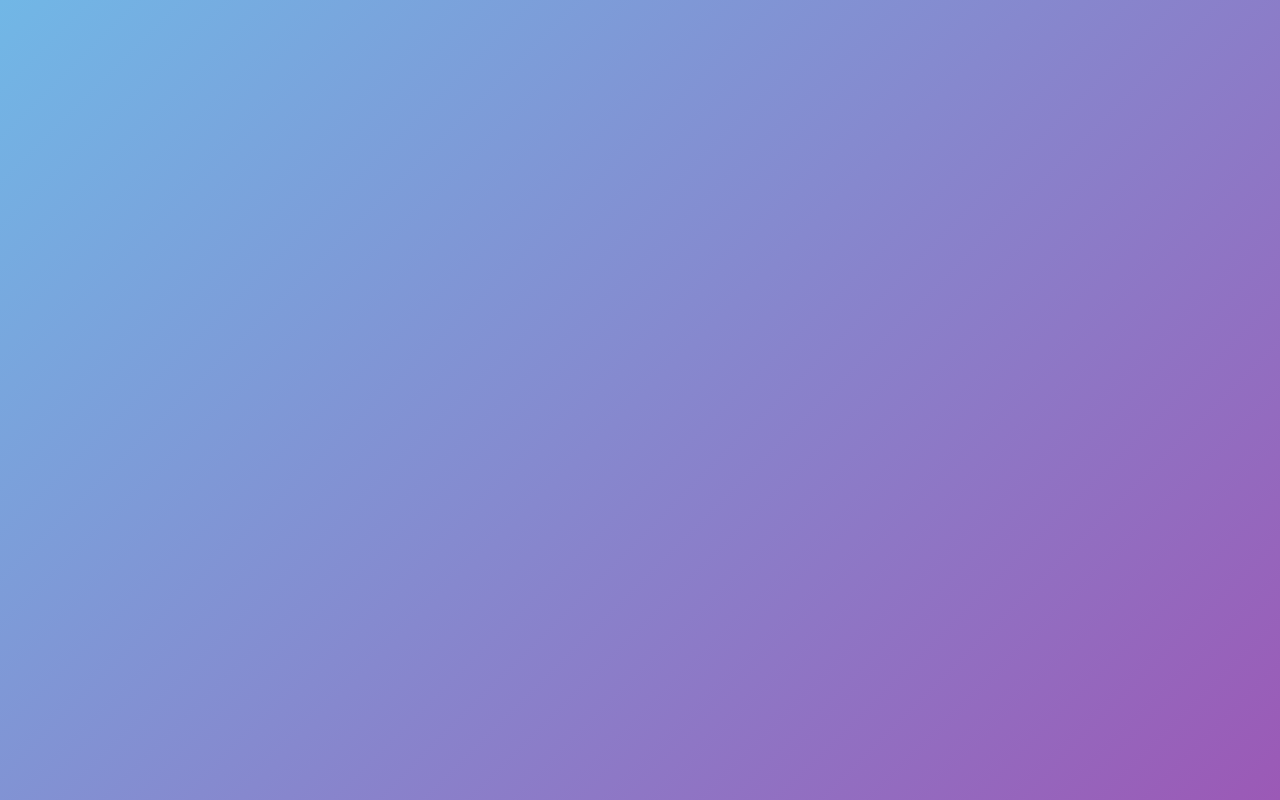
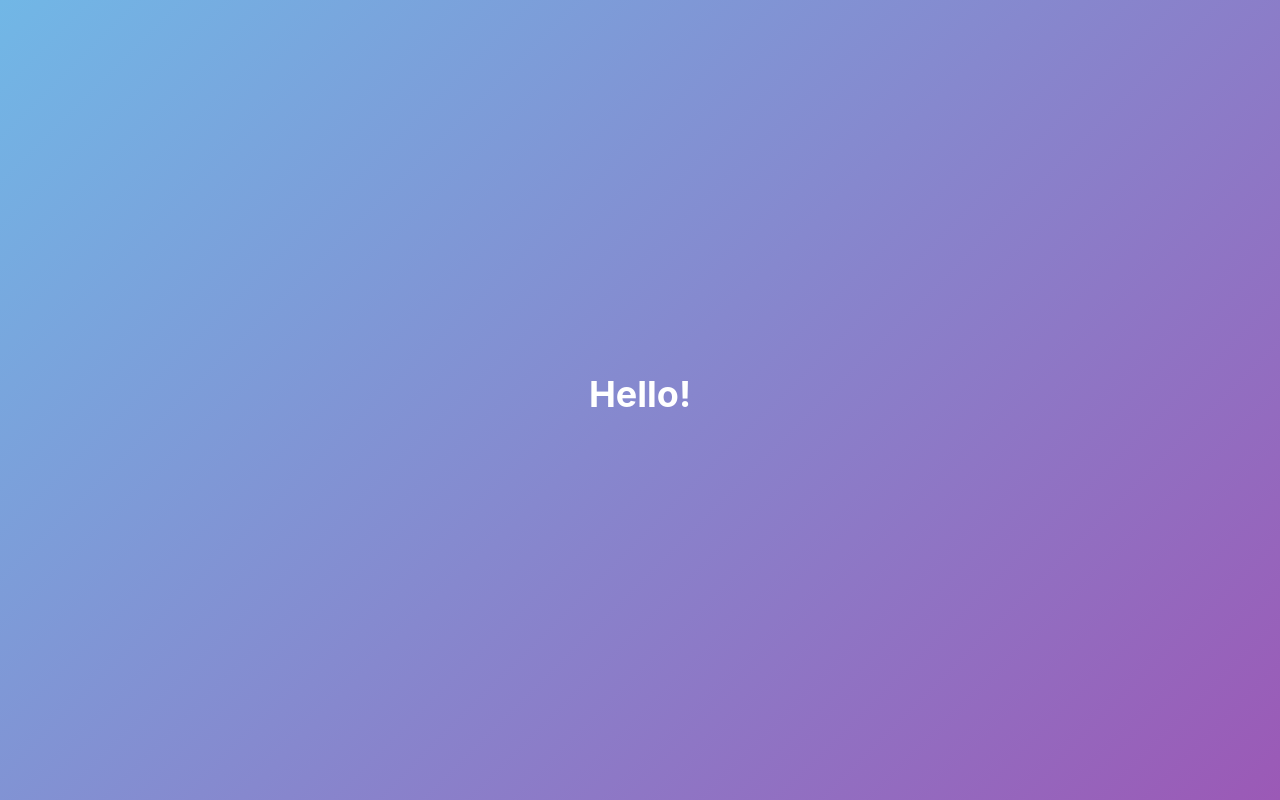
Before and after one commit to s5198653/vue-registration-form, a Vue app: page /greeting in a window 1280 px wide. Before the commit this address had no page. Built offline with nearby package versions, Linux system fonts and the light colour scheme; the HTML template or start-up script is replaced by a standard one.

Commit message:
creates greeting page

```diff
--- a/src/router/index.ts
+++ b/src/router/index.ts
@@ -1,5 +1,6 @@
 import { createRouter, createWebHistory } from 'vue-router';
 import HomeView from '../views/HomeView.vue';
+import GreetingView from '@/views/GreetingView.vue';
 
 const router = createRouter({
   history: createWebHistory(import.meta.env.BASE_URL),
@@ -10,6 +11,12 @@ const router = createRouter({
       component: HomeView,
       meta: { title: 'Registration Form' },
     },
+    {
+      path: '/greeting',
+      name: 'greeting',
+      component: GreetingView,
+      meta: { title: 'Greeting' },
+    },
   ],
 });
 
--- /dev/null
+++ b/src/views/GreetingView.vue
@@ -0,0 +1,22 @@
+<script setup lang="ts">
+import { useRoute } from 'vue-router';
+import { onMounted } from 'vue';
+import VTitle from '@/components/VTitle.vue';
+
+const route = useRoute();
+
+onMounted(() => {
+  document.title = route.meta.title as string;
+});
+</script>
+
+<template>
+  <main>
+    <VTitle
+      tag="h1"
+      class="registration-form__title"
+      :style="{ color: 'white', fontWeight: 'bold' }"
+      >Hello!</VTitle
+    >
+  </main>
+</template>
```
